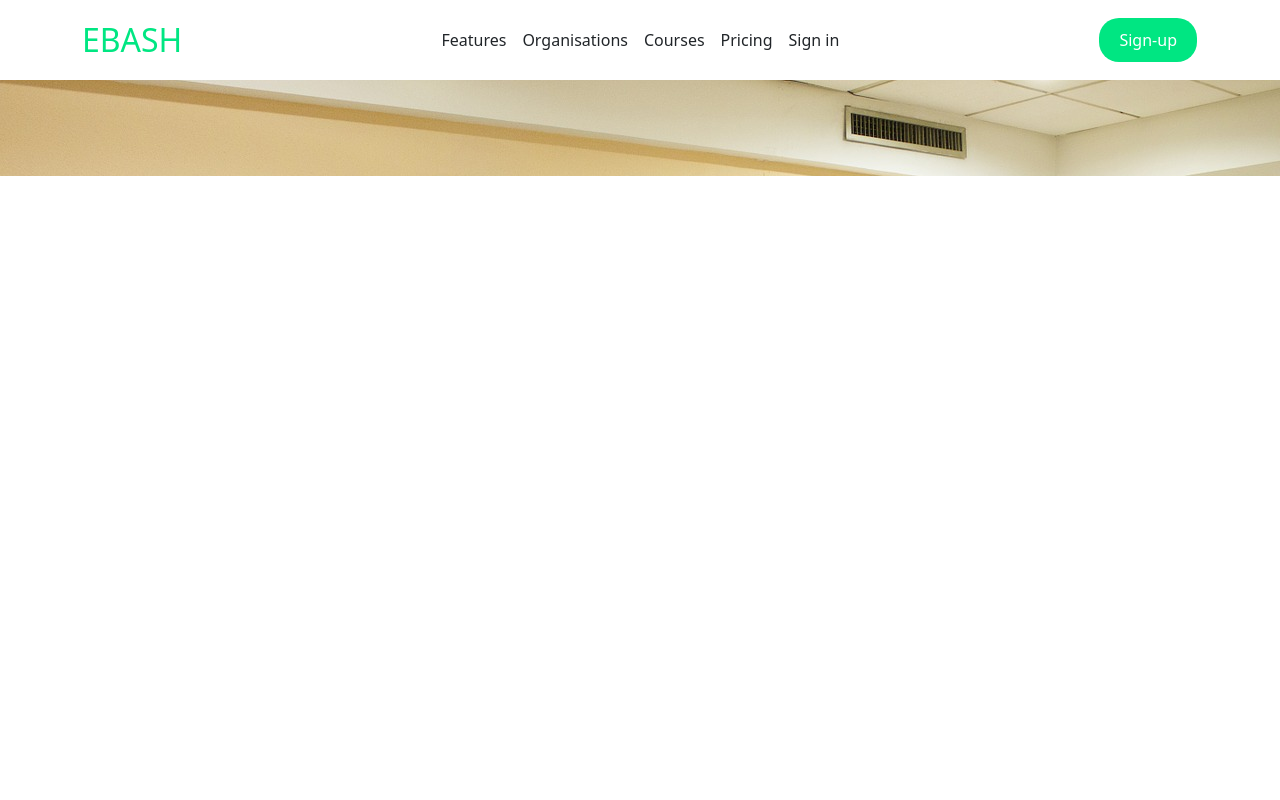
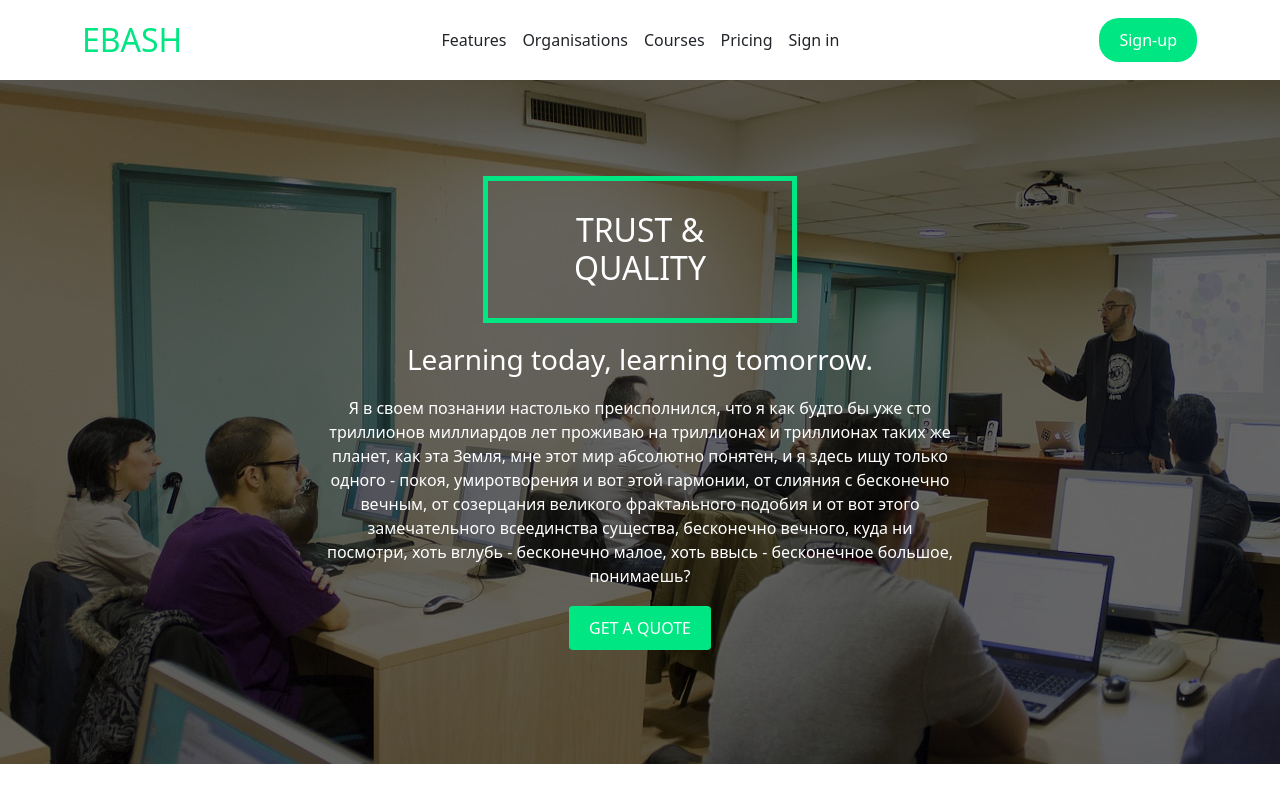
Before and after one commit to Ebashers/EbasherikiStudy, a plain HTML site: page SecondTask/index.html in a window 1280 px wide. Drawn offline with Linux system fonts and the light colour scheme.

Commit message:
Pre-animation ready

```diff
--- a/SecondTask/css/main.css
+++ b/SecondTask/css/main.css
@@ -1,6 +1,18 @@
 .office {
-    background-image: url('../img/office.jpg');
+    position: relative;
+    background: url('../img/office.jpg') no-repeat center;
+    z-index: 3;
 }
+    .office::before {
+        content: '';
+        position: absolute;
+        top: 0;
+        left: 0;
+        right: 0;
+        bottom: 0;
+        background: rgba(0,0,0,.6);
+        z-index: -1;
+    }
 .cyan{
     color: #00e682;
 }
@@ -18,3 +30,26 @@
 .ovalbutton1{
     border-radius: 20px;
 }
+.ovalbutton2 {
+    background-color: #00e682;
+    border: none;
+    color: white;
+    padding: 10px 20px;
+    text-align: center;
+    text-decoration: none;
+    display: inline-block;
+    font-size: 16px;
+    margin: 2px 1px;
+}
+.recktangle {
+    margin: auto;
+    max-width: 50%;
+    border: 5px solid #00e682;
+    padding: 30px;
+}
+.bottomtext{
+    margin: 0, 40px;
+}
+.uppertext {
+    margin: 20px;
+}
--- a/SecondTask/index.html
+++ b/SecondTask/index.html
@@ -28,8 +28,19 @@
             </div>
         </div>
     </header>
-    <div class="album py-5 office">
-
-    </div>
+    <section class="py-5 text-center album office">
+        <div class="row py-lg-5">
+            <div class="col-lg-6 col-md-8 mx-auto">
+                <h2 class="text-white recktangle">TRUST & QUALITY</h2>
+                <h3 class="text-white uppertext">Learning today, learning tomorrow.</h3>
+                <p class="text-white bottomtext">
+                    Я в своем познании настолько преисполнился, что я как будто бы уже сто триллионов миллиардов лет проживаю на триллионах и триллионах таких же планет, как эта Земля, мне этот мир абсолютно понятен, и я здесь ищу только одного - покоя, умиротворения и вот этой гармонии, от слияния с бесконечно вечным, от созерцания великого фрактального подобия и от вот этого замечательного всеединства существа, бесконечно вечного, куда ни посмотри, хоть вглубь - бесконечно малое, хоть ввысь - бесконечное большое, понимаешь?
+                </p>
+                <p>
+                    <a href="#" class="btn ovalbutton2">GET A QUOTE</a>
+                </p>
+            </div>
+        </div>
+    </section>
 </body>
 </html>
```
